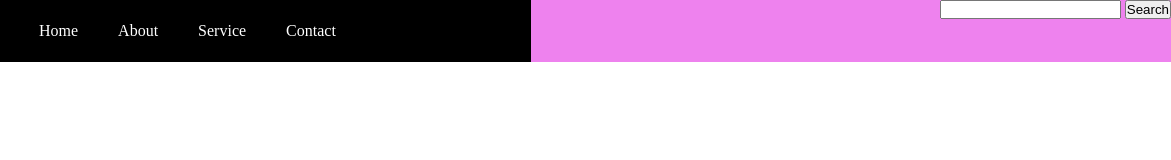
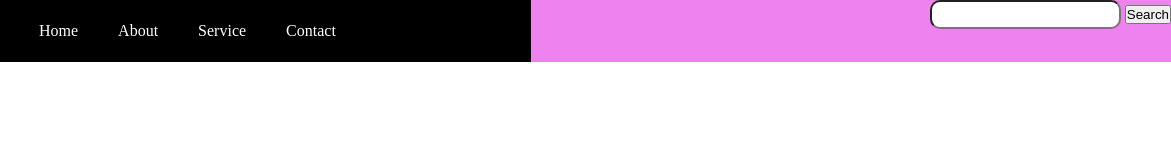
Before and after one commit to anupshastri96/my_website_practice, a plain HTML site: page index.html in a window 1280 px wide. Shown: the full height of the page, 109-1280 px from the left. Drawn offline with Linux system fonts and the light colour scheme.

Commit message:
One more commit

```diff
--- a/css/style.css
+++ b/css/style.css
@@ -47,3 +47,9 @@
     text-align: right;
     background-color: violet;
 }
+
+#search{
+    padding: 5px;
+    border-radius: 10px;
+
+}
```
